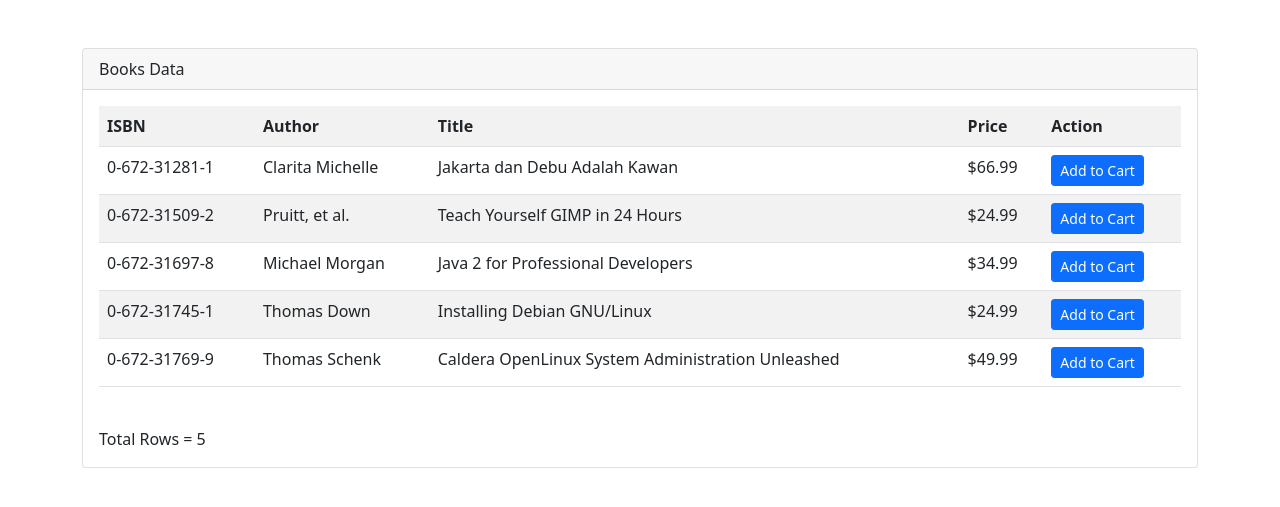
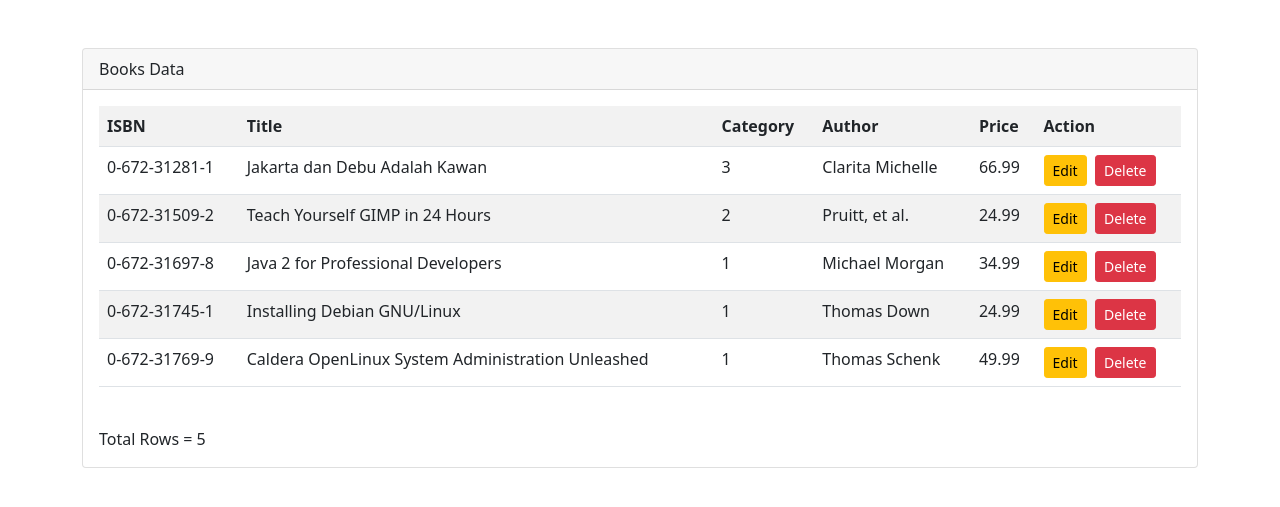
Before and after one commit to PinKevin/Bookorama, a PHP site: page /view_books.php in a window 1280 px wide. Shown: the top 507 px of the page. Run offline with PHP 8.4, Linux system fonts and the light colour scheme; data comes from the database, SQL or seed files in the repository.

Commit message:
Mengedit View books

```diff
--- a/Bookorama-Api/bookorama.sql
+++ b/Bookorama-Api/bookorama.sql
@@ -3,7 +3,7 @@
 -- https://www.phpmyadmin.net/
 --
 -- Host: 127.0.0.1
--- Generation Time: Sep 22, 2023 at 05:50 AM
+-- Generation Time: Sep 22, 2023 at 06:33 AM
 -- Server version: 10.4.28-MariaDB
 -- PHP Version: 8.2.4
 
@@ -18,7 +18,7 @@ SET time_zone = "+00:00";
 /*!40101 SET NAMES utf8mb4 */;
 
 --
--- Database: `bookorama_kelas`
+-- Database: `bookorama`
 --
 
 -- --------------------------------------------------------
--- a/Bookorama-App/view_books.php
+++ b/Bookorama-App/view_books.php
@@ -5,8 +5,9 @@
         <table class="table table-striped">
             <tr>
                 <th>ISBN</th>
+                <th>Title</th>
+                <th>Category</th>
                 <th>Author</th>
-                <th>Title</th>
                 <th>Price</th>
                 <th>Action</th>
             </tr>
@@ -15,7 +16,7 @@
             require_once('../Bookorama-App/lib/db_login.php');
 
             // TODO 1: Tuliskan dan eksekusi query
-            $query = 'SELECT * FROM books ORDER BY isbn';
+            $query = 'SELECT isbn, title, categoryid, author, price FROM books ORDER BY isbn';
             $result = $db->query($query);
             if (!$result) {
                 die('Tidak dapat terhubung dengan database');
@@ -25,10 +26,17 @@
             while ($row = $result->fetch_object()) {
                 echo '<tr>';
                 echo '<td>' . $row->isbn . '</td>';
+                echo '<td>' . $row->title . '</td>';
+                echo '<td>' . $row->categoryid . '</td>';
                 echo '<td>' . $row->author . '</td>';
-                echo '<td>' . $row->title . '</td>';
-                echo '<td>$' . $row->price . '</td>';
-                echo '<td><a class="btn btn-primary btn-sm" href="show_cart.php?id=' . $row->isbn . '">Add to Cart</a></td>';
+                echo '<td>' . $row->price . '</td>';
+                echo '<td>';
+                echo '<a class="btn btn-warning btn-sm" href="edit_customer.php?id='
+                    . $row->isbn . '">Edit</a>&nbsp;&nbsp';
+                echo '<a class="btn btn-danger btn-sm" href="confirm_delete_customer.php?id='
+                    . $row->isbn . '">Delete</a>';
+                echo '</td>';
+                // echo '<td><a class="btn btn-primary btn-sm" href="show_cart.php?id=' . $row->isbn . '">Add to Cart</a></td>';
                 echo '</tr>';
                 $i++;
             }
```
